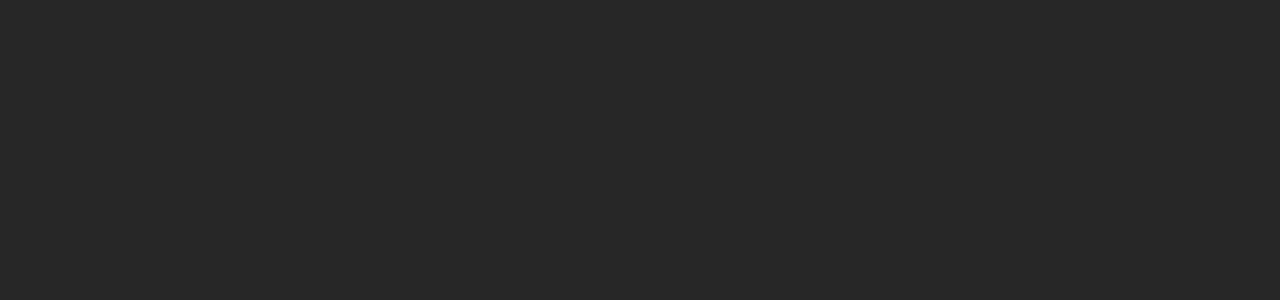
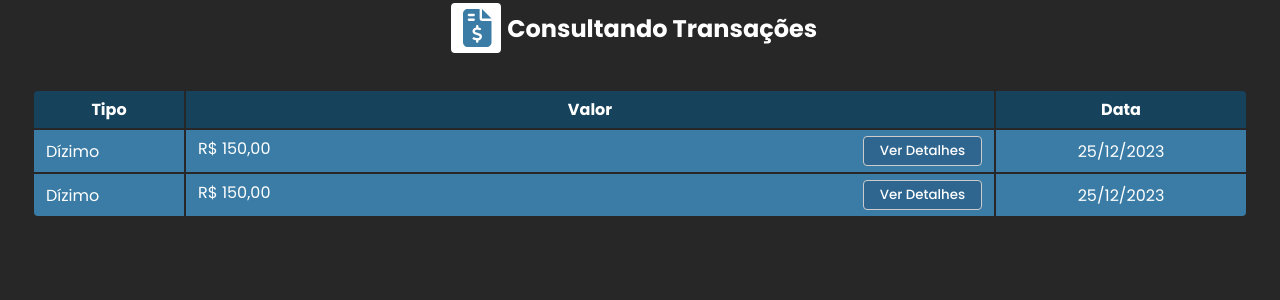
Before and after one commit to Player35Oficial/angular-church, an Angular app: page /transaction/all in a window 1280 px wide. Before the commit this address led to /. Shown: the top 300 px of the page. Built offline with nearby package versions, Linux system fonts and the light colour scheme.

Commit message:
all transactions page structure

```diff
--- a/src/app/app-routing.module.ts
+++ b/src/app/app-routing.module.ts
@@ -3,6 +3,7 @@
 import { RouterModule, Routes } from '@angular/router';
 import { SigupComponent } from './components/pages/sigup/sigup.component';
 import { HomeComponent } from './components/pages/home/home.component';
+import { AllComponent } from './components/pages/transaction/all/all.component';
 
 const routes: Routes = [
   {
@@ -17,6 +18,10 @@
     path: 'home',
     component: HomeComponent,
   },
+  {
+    path: 'transaction/all',
+    component: AllComponent,
+  },
 ];
 
 @NgModule({
--- a/src/app/app.module.ts
+++ b/src/app/app.module.ts
@@ -7,13 +7,15 @@
 import { SigupComponent } from './components/pages/sigup/sigup.component';
 import { HomeComponent } from './components/pages/home/home.component';
 import { FontAwesomeModule } from '@fortawesome/angular-fontawesome';
+import { AllComponent } from './components/pages/transaction/all/all.component';
 
 @NgModule({
   declarations: [
     AppComponent,
     SiginComponent,
     SigupComponent,
-    HomeComponent
+    HomeComponent,
+    AllComponent
   ],
   imports: [
     BrowserModule,
--- /dev/null
+++ b/src/app/components/pages/transaction/all/all.component.css
@@ -0,0 +1,29 @@
+.container {
+  flex-direction: row;
+}
+
+h2 {
+  display: flex;
+  justify-content: center;
+  gap: 1.6rem;
+  align-items: center;
+}
+
+h2 fa-icon {
+  position: relative;
+  color: var(--primary);
+  font-size: 3.8rem;
+}
+
+h2 fa-icon::before {
+  content: "";
+  position: absolute;
+  display: block;
+  height: 5rem;
+  width: 5rem;
+  background-color: #fff;
+  right: -10px;
+  top: 3px;
+  z-index: -1;
+  border-radius: 0.4rem;
+}
--- /dev/null
+++ b/src/app/components/pages/transaction/all/all.component.html
@@ -0,0 +1,31 @@
+<nav>
+  <h2><fa-icon [icon]="faInvoice"></fa-icon> Consultando Transações</h2>
+</nav>
+
+<div class="container">
+  <table>
+    <thead>
+      <tr>
+        <th>Tipo</th>
+        <th>Valor</th>
+        <th>Data</th>
+      </tr>
+    </thead>
+    <tbody>
+      <tr>
+        <td>Dízimo</td>
+        <td>
+          R$ 150,00 <button><a href="">Ver Detalhes</a></button>
+        </td>
+        <td>25/12/2023</td>
+      </tr>
+      <tr>
+        <td>Dízimo</td>
+        <td>
+          R$ 150,00 <button><a href="">Ver Detalhes</a></button>
+        </td>
+        <td>25/12/2023</td>
+      </tr>
+    </tbody>
+  </table>
+</div>
--- /dev/null
+++ b/src/app/components/pages/transaction/all/all.component.ts
@@ -0,0 +1,11 @@
+import { Component } from '@angular/core';
+import { faFileInvoiceDollar } from '@fortawesome/free-solid-svg-icons';
+
+@Component({
+  selector: 'app-all',
+  templateUrl: './all.component.html',
+  styleUrls: ['./all.component.css'],
+})
+export class AllComponent {
+  faInvoice = faFileInvoiceDollar;
+}
--- a/src/styles.css
+++ b/src/styles.css
@@ -78,3 +78,85 @@
   cursor: pointer;
   background-color: var(--secondary);
 }
+
+.container {
+  padding: 3.2rem;
+  display: flex;
+  flex-direction: column;
+  gap: 4.8rem;
+}
+
+/* TABLES */
+
+table {
+  width: 100%;
+}
+
+table thead {
+  background-color: var(--primary-dark);
+}
+
+table tbody tr {
+  background-color: var(--primary);
+}
+
+table tbody tr td,
+table thead tr th {
+  padding: 0.6rem 1.2rem;
+}
+
+table thead tr th:nth-child(1) {
+  border-radius: 0.4rem 0 0 0;
+  width: 15rem;
+}
+
+table thead tr th:nth-child(3) {
+  border-radius: 0 0.4rem 0 0;
+  width: 25rem;
+}
+
+table tbody tr:last-child td:nth-child(1) {
+  border-radius: 0 0 0 0.4rem;
+}
+
+table tbody tr:last-child td:nth-child(3) {
+  border-radius: 0 0 0.4rem 0;
+}
+
+table tbody tr td:nth-child(3) {
+  text-align: center;
+}
+
+table tbody tr td:nth-child(2) {
+  display: flex;
+  justify-content: space-between;
+}
+
+table tbody tr td button {
+  padding: 0.4rem 1.6rem;
+  border-radius: 0.4rem;
+  background-color: var(--secondary);
+  color: #fff;
+  font-weight: 500;
+  border-style: none;
+  border: 1px solid #ccc;
+  cursor: pointer;
+  transition: 0.3s;
+}
+
+table tbody tr td button:hover {
+  background-color: #604bb9;
+}
+
+a {
+  text-decoration: none;
+  color: inherit;
+}
+
+table tbody tr {
+  transition: 0.2s;
+}
+
+table tbody tr:hover {
+  background-color: #4ba1b9;
+}
```
Also changed, not shown: 1 other file (tests, documents, lock files or other folders).
